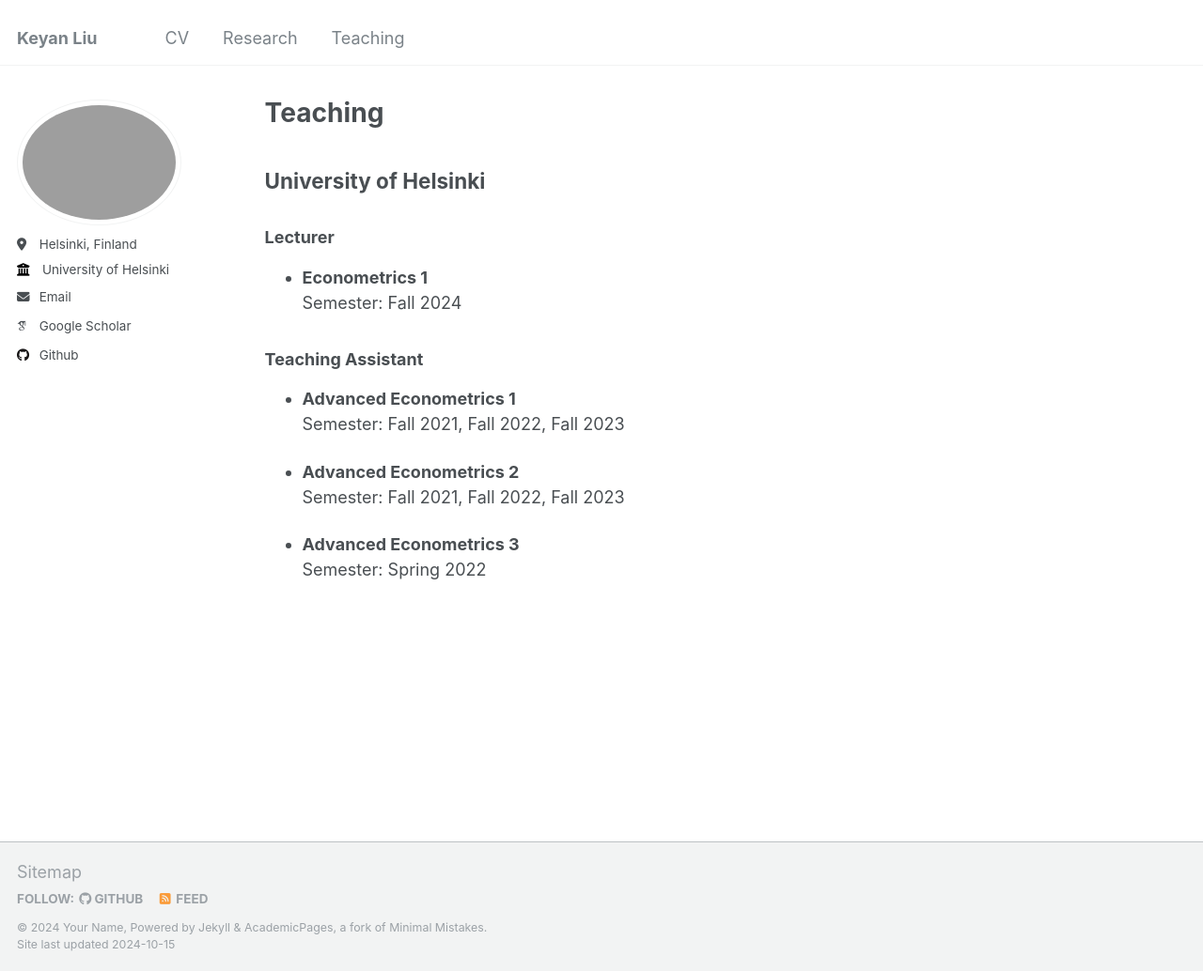
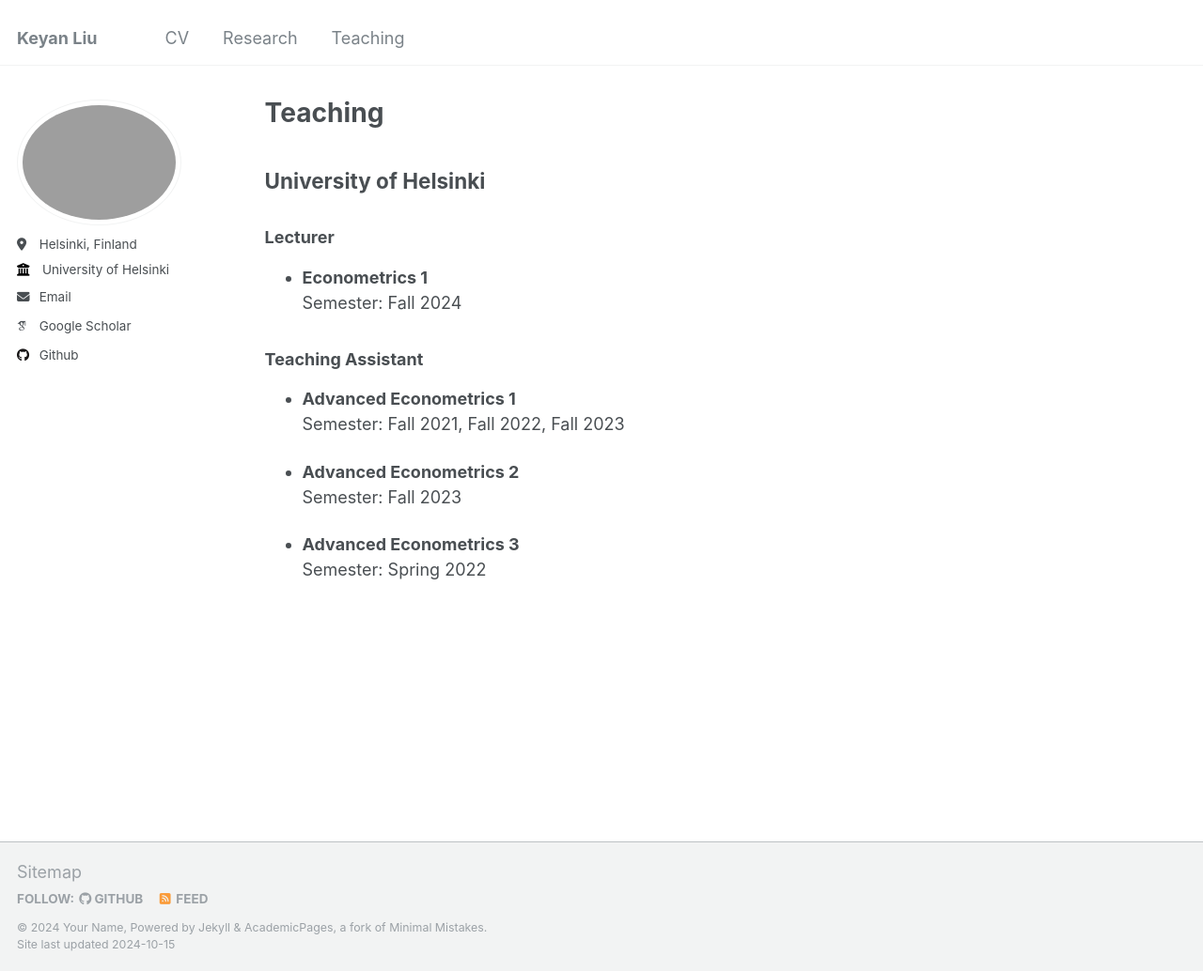
Before and after one commit to keyanliu1/keyanliu1.github.io, a Jekyll site: the page built from _pages/teaching.md, in a window 1280 px wide and 1034 px high. Shown: the whole window at 94% size. Built offline with Jekyll 4.4.1, drawn with Linux system fonts in a browser that asks for light colours; some web fonts are replaced.

Commit message:
Update teaching.md

```diff
--- a/_pages/teaching.md
+++ b/_pages/teaching.md
@@ -18,7 +18,7 @@ author_profile: true
 
 
 - **Advanced Econometrics 2**
-  Semester: Fall 2021, Fall 2022, Fall 2023
+  Semester: Fall 2023
 
 
 - **Advanced Econometrics 3**
```
